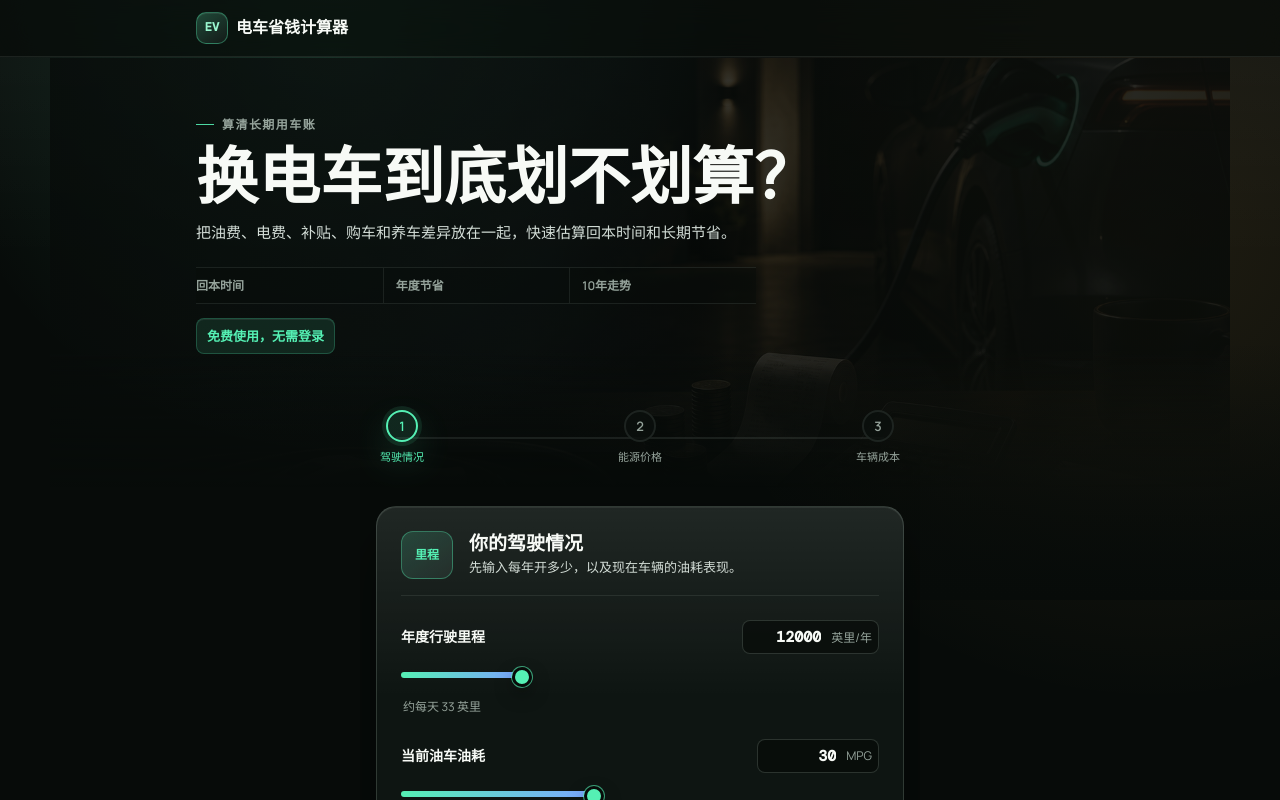
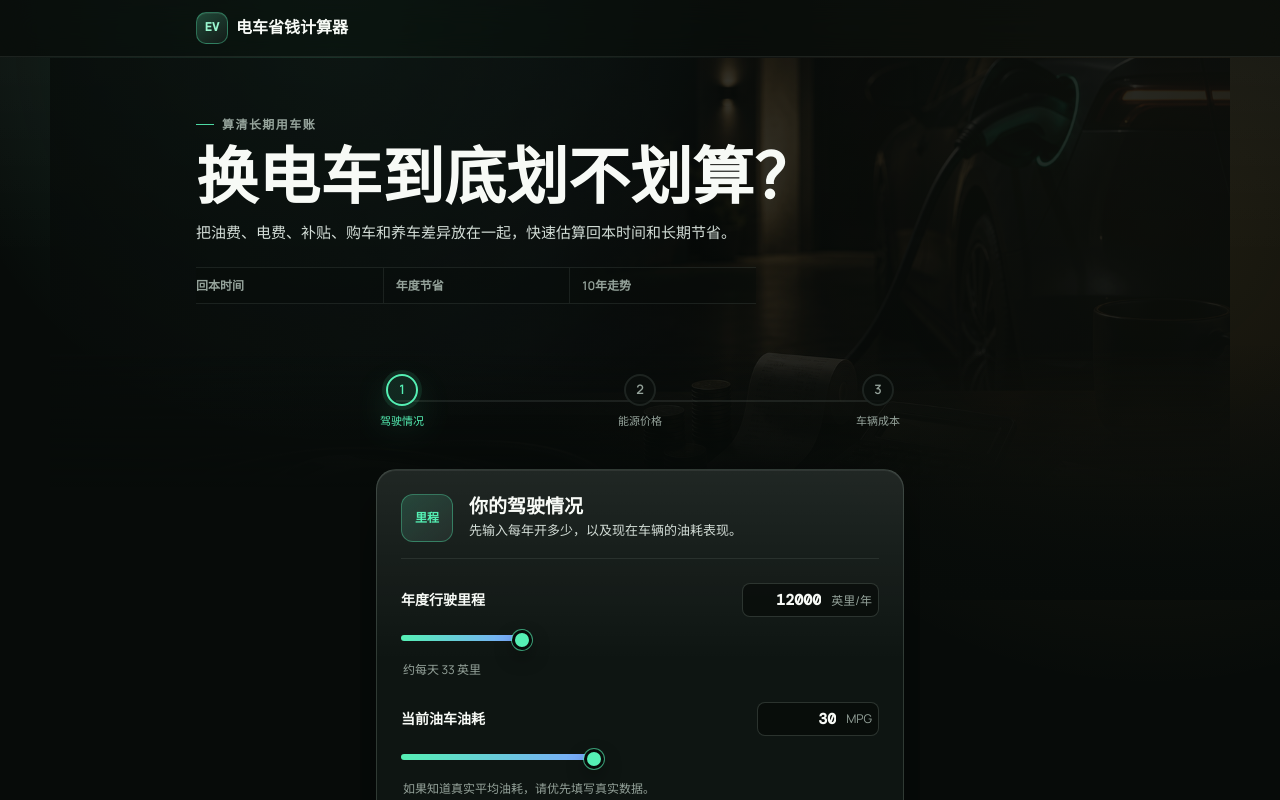
Before and after one commit to BPLYC/youzhuandian, a React (Vite) app: page / in a window 1280 px wide. Shown: the top 800 px of the page. Built offline with nearby package versions, Linux system fonts and the light colour scheme.

Commit message:
Remove free login badge from hero

```diff
--- a/src/App.css
+++ b/src/App.css
@@ -197,18 +197,6 @@
   border-left: 1px solid var(--border-subtle);
 }
 
-.free-badge {
-  display: inline-block;
-  padding: 7px 10px;
-  background: rgba(85, 240, 180, 0.11);
-  border: 1px solid rgba(85, 240, 180, 0.22);
-  border-radius: var(--radius-sm);
-  font-size: 13px;
-  font-weight: 700;
-  color: var(--accent-green);
-  box-shadow: var(--shadow-inset);
-}
-
 /* ===== 主内容 ===== */
 .app-main {
   position: relative;
--- a/src/App.jsx
+++ b/src/App.jsx
@@ -54,7 +54,6 @@ export default function App() {
                 <span>年度节省</span>
                 <span>10年走势</span>
               </div>
-              <div className="free-badge">免费使用，无需登录</div>
             </div>
             <InputPanel onCalculate={handleCalculate} />
           </div>
```
